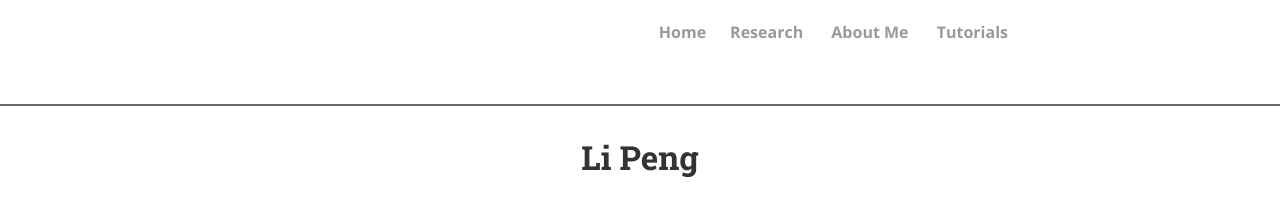
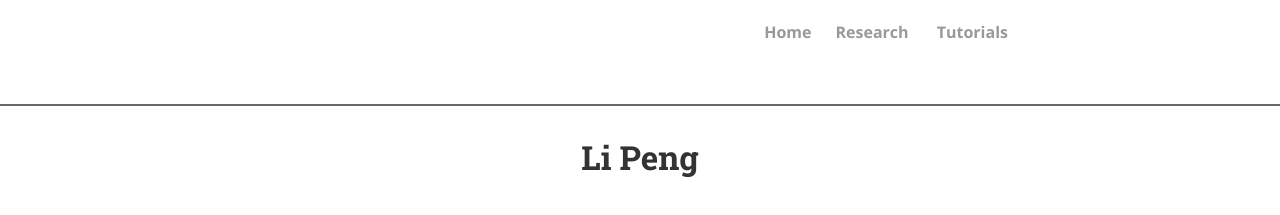
Before and after one commit to lp48280421/lp48280421.github.io, a Jekyll site: the page built from index.html, in a window 1280 px wide. Shown: the top 215 px of the page. Built offline with Jekyll 4.4.1, drawn with Linux system fonts in a browser that asks for light colours; nearby versions of some CDN libraries; the list of posts is cut into pages by our own code; comment, search, counter and statistics services are not loaded; a style sheet for code colours, icons or effects is not loaded.

Commit message:
Add files via upload

```diff
--- a/_includes/header.html
+++ b/_includes/header.html
@@ -7,7 +7,7 @@
       <ul id="js-navigation-menu" class="navigation-menu show">
       <li class="nav-link"><a href="{{ site.baseurl }}/" class="logo"><strong>Home</strong></a>
       <li class="nav-link"><a href="https://lp48280421.github.io/research"><strong>Research</strong></a>
-      <li class="nav-link"><a href="https://lp48280421.github.io/about"><strong>About Me</strong></a>
+      <!--<li class="nav-link"><a href="https://lp48280421.github.io/about"><strong>About Me</strong></a>-->
       <li class="nav-link"><a href="https://lp48280421.github.io/tutorials"><strong>Tutorials</strong></a>
       </ul>
     </nav>
```
